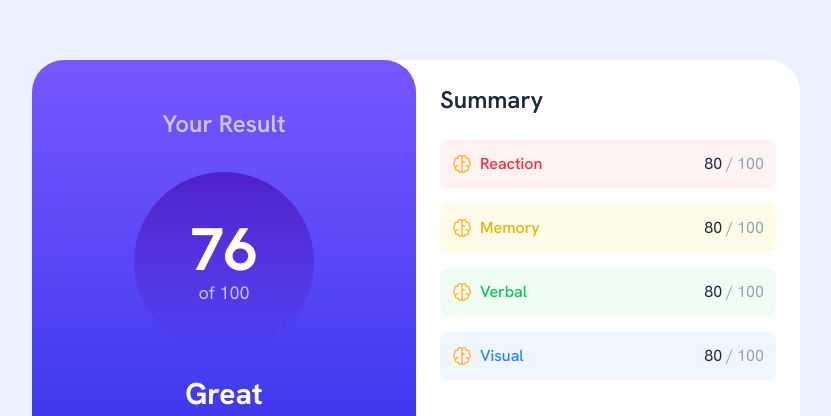
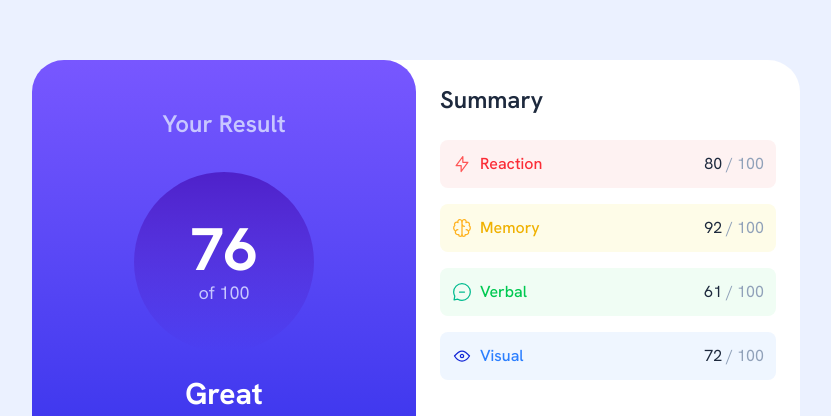
Before and after one commit to NitiemaAllassane/resutls-summary, a React (Vite) app: page / in a window 1280 px wide. Shown: the part 105-521 px from the top of the page, without its empty margins (224-1055 px from the left). Built offline with nearby package versions, Linux system fonts and the light colour scheme; a web font is replaced by a local one.

Commit message:
Use data.json

```diff
--- a/src/App.tsx
+++ b/src/App.tsx
@@ -1,12 +1,14 @@
 import clsx from "clsx";
+import data from "../data.json";
 
 interface ResultDisplayerProps {
   result: number;
   reaction: "Bad" | "Medium" | "Great";
 }
 
+type CategotyType = "Memory" | "Reaction" | "Verbal" | "Visual";
 interface StatItemProps {
-  category: "memory" | "reaction" | "verbal" | "visual";
+  category: CategotyType
   score: number;
   icon: string;
 }
@@ -32,10 +34,10 @@ function StatItem({ category, score, icon }: StatItemProps) {
     <div className={
       clsx(
         "flex justify-between items-center p-3 rounded-lg",
-        category === "memory" && "text-yellow-500 bg-yellow-50",
-        category === "reaction" && "text-red-500 bg-red-50",
-        category === "verbal" && "text-green-500 bg-green-50",
-        category === "visual" && "text-blue-500 bg-blue-50",
+        category === "Memory" && "text-yellow-500 bg-yellow-50",
+        category === "Reaction" && "text-red-500 bg-red-50",
+        category === "Verbal" && "text-green-500 bg-green-50",
+        category === "Visual" && "text-blue-500 bg-blue-50",
       )
     }>
       <div className="flex items-center gap-2">
@@ -43,7 +45,7 @@ function StatItem({ category, score, icon }: StatItemProps) {
           <img src={icon} alt={`${category} icon`} />
         </span>
         <span className="font-medium">
-          {category.charAt(0).toUpperCase() + category.slice(1)}
+          {category}
         </span>
       </div>
 
@@ -97,29 +99,15 @@ function ResultCard() {
             <h2 className="text-slate-800 text-2xl font-semibold mb-6">Summary</h2>
 
             <div className="flex flex-col gap-4">
-              <StatItem
-                category="reaction"
-                icon="/assets/images/icon-memory.svg"
-                score={80}
-              />
-
-              <StatItem
-                category="memory"
-                icon="/assets/images/icon-memory.svg"
-                score={80}
-              />
-
-              <StatItem
-                category="verbal"
-                icon="/assets/images/icon-memory.svg"
-                score={80}
-              />
-
-              <StatItem
-                category="visual"
-                icon="/assets/images/icon-memory.svg"
-                score={80}
-              />
+              {data.map( el => {
+                return (
+                  <StatItem
+                    category={el.category as CategotyType}
+                    icon={el.icon}
+                    score={el.score}
+                  />
+                )
+              })}
             </div>
           </div>
 
```
